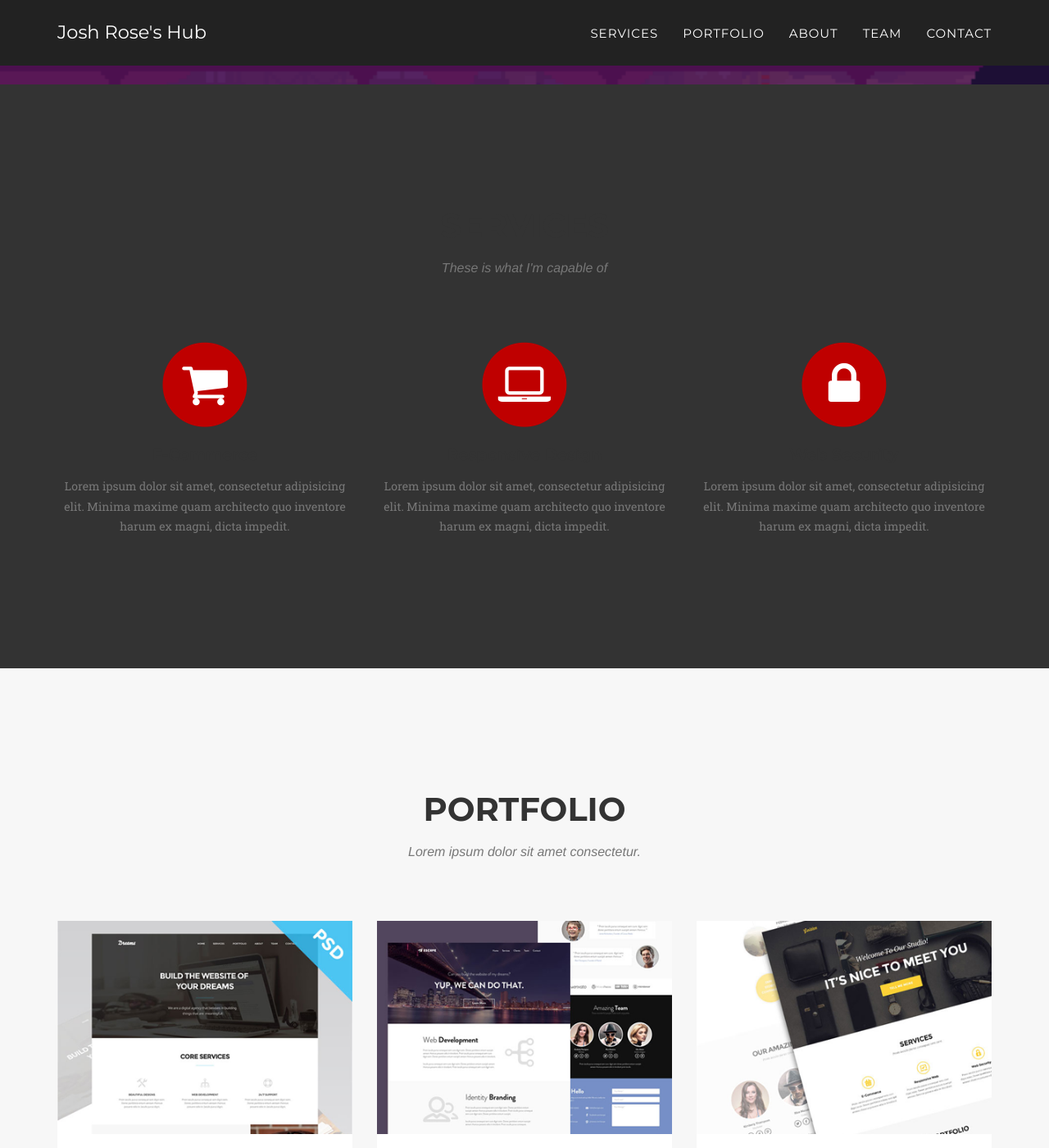
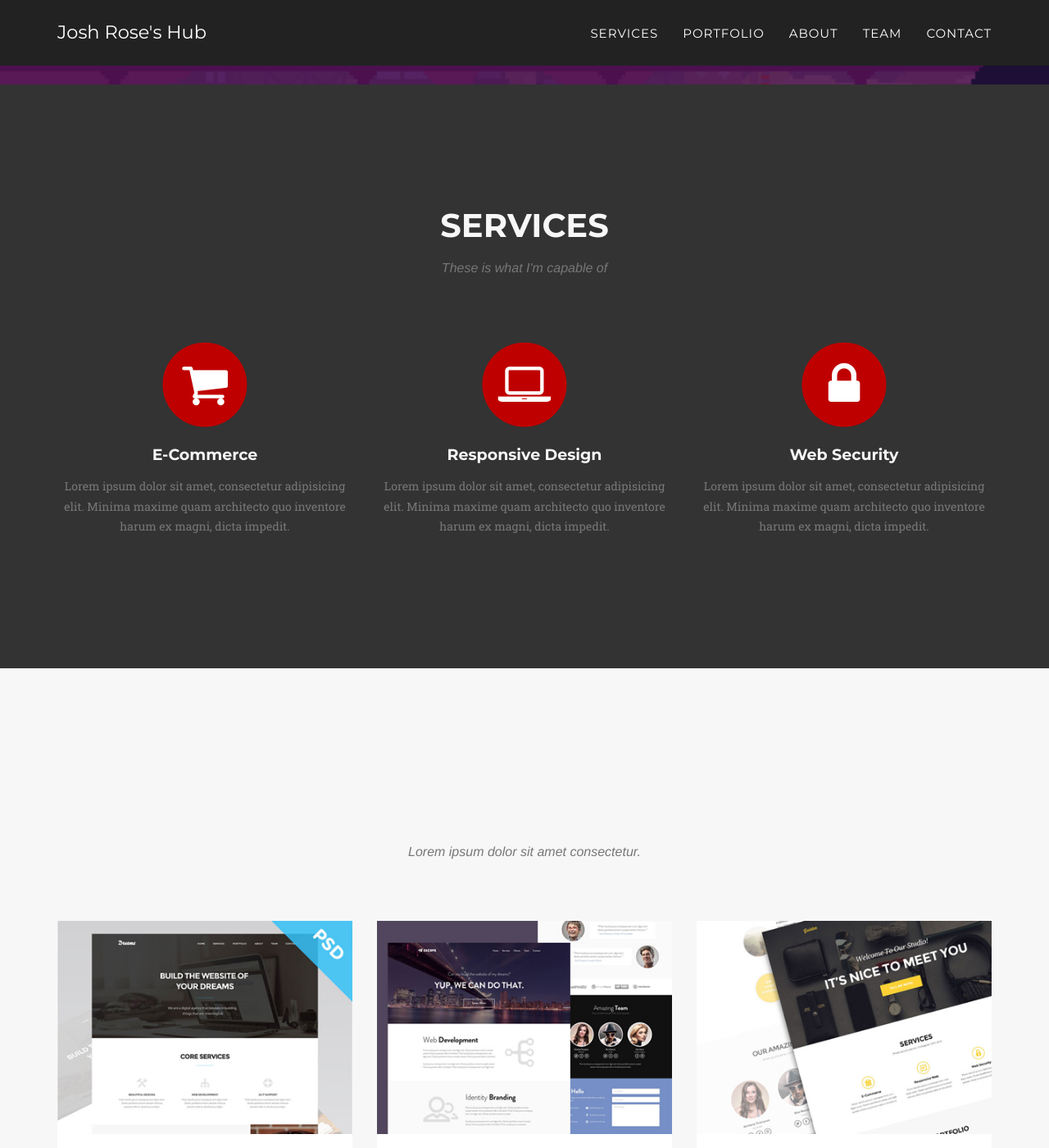
Before and after one commit to JoshJRose/myWebsite, a Jekyll site: the page built from index.html, in a window 1280 px wide and 1400 px high, scrolled down 655 px. Shown: the whole window at 82% size. Built offline with Jekyll 4.4.1, drawn with Linux system fonts in a browser that asks for light colours; some web fonts are replaced.

Commit message:
more colour changes, yay

```diff
--- a/_includes/css/agency.css
+++ b/_includes/css/agency.css
@@ -55,12 +55,10 @@ h6 {
     text-transform: uppercase;
     font-family: {{ site.data.template.font.primary }};
     font-weight: 700;
-
-h2 {
 	color: #f7f7f7;
 }
 
-}
+
 
 .img-centered {
     margin: 0 auto;
```
